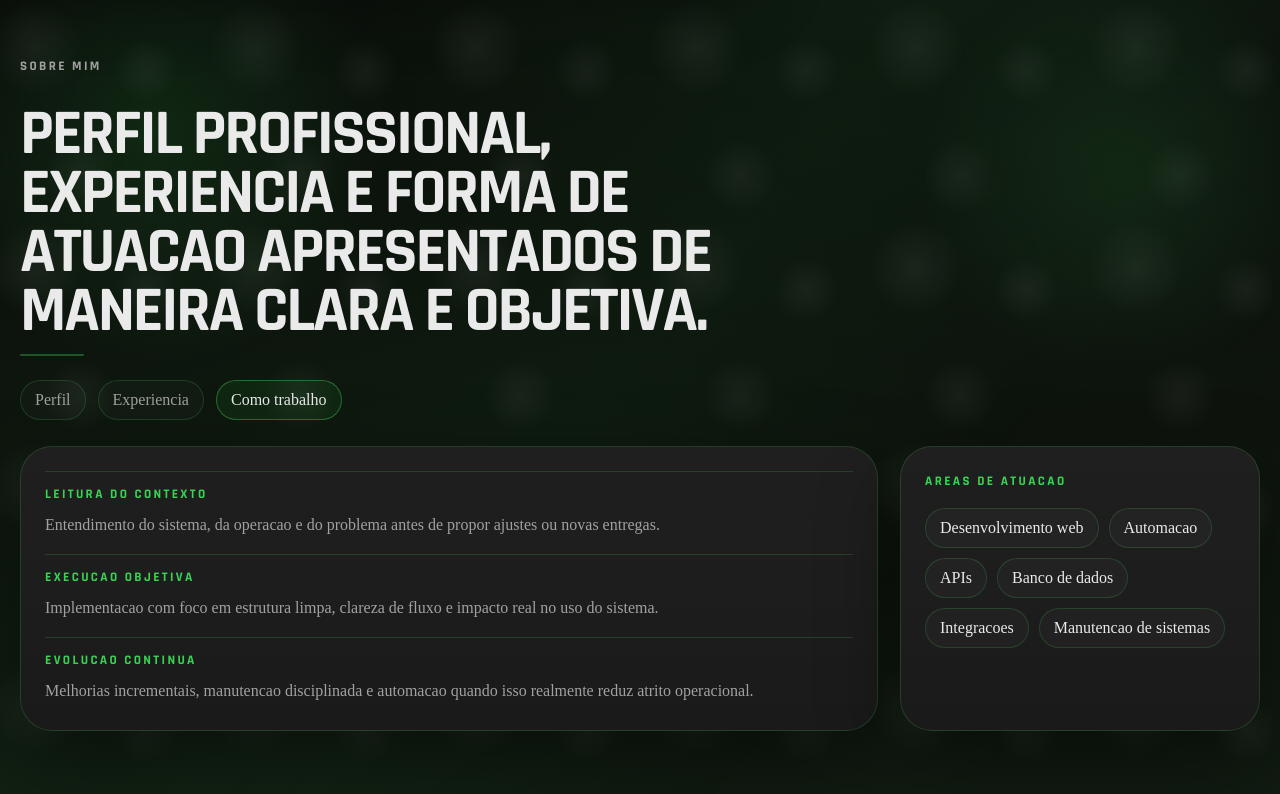
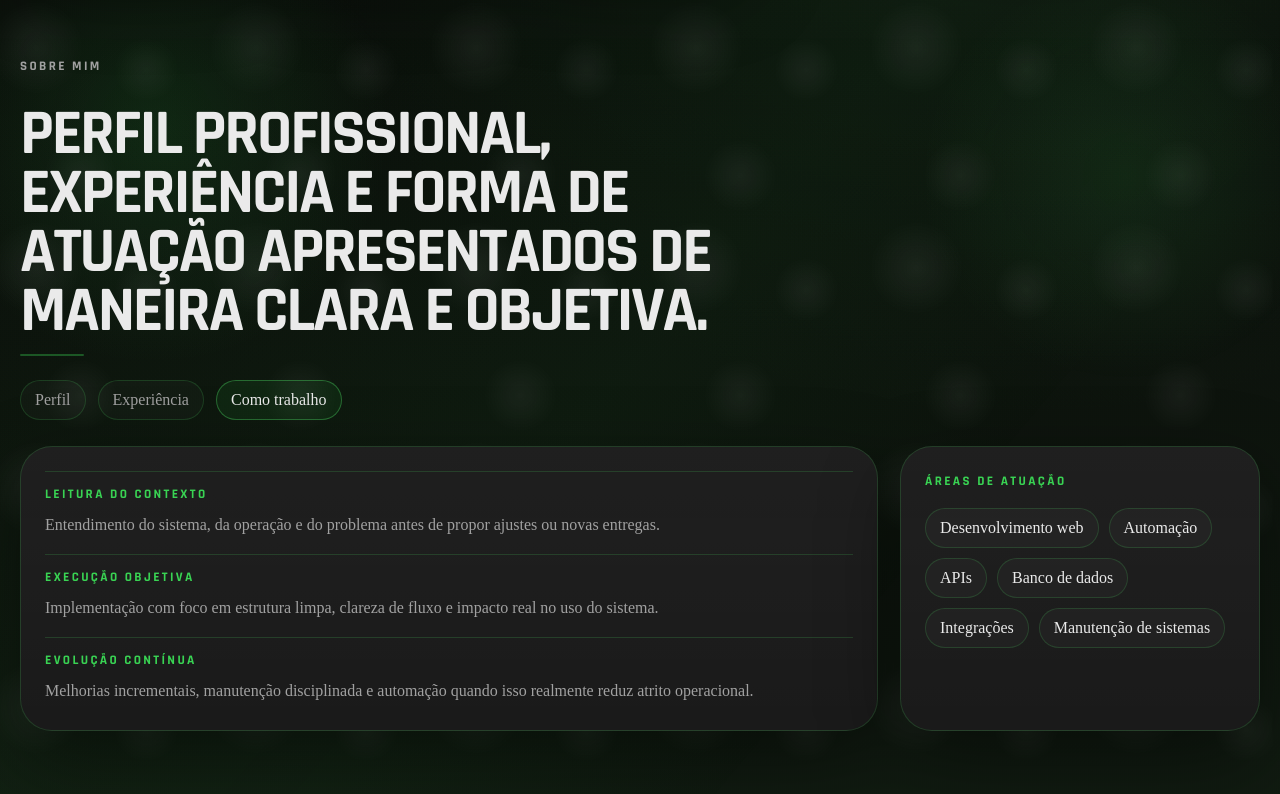
Before and after one commit to eliasdevmind/eliasdevweb, a React (Create React App) app: page / in a window 1280 px wide. Both pictures are taken after a click on the tab "Como trabalho". Shown: the part 1303-2097 px from the top of the page. Built offline with nearby package versions, Linux system fonts and the light colour scheme; the HTML template or start-up script is replaced by a standard one.

Commit message:
ajuste de portugues e correções

```diff
--- a/src/components/AboutSection.js
+++ b/src/components/AboutSection.js
@@ -7,10 +7,10 @@ function AboutSection({ aboutPoints, coreAreas, workExperience }) {
     <section className="about-section" id="about">
       <div className="section-heading narrow">
         <p className="eyebrow">Sobre mim</p>
-        <h2>Perfil profissional, experiencia e forma de atuacao apresentados de maneira clara e objetiva.</h2>
+        <h2>Perfil profissional, experiência e forma de atuação apresentados de maneira clara e objetiva.</h2>
       </div>
 
-      <div className="tab-bar about-tab-bar" role="tablist" aria-label="Informacoes sobre Elias">
+      <div className="tab-bar about-tab-bar" role="tablist" aria-label="Informações sobre Elias">
         <button
           className={`tab-pill${activeTab === 'perfil' ? ' is-active' : ''}`}
           type="button"
@@ -27,7 +27,7 @@ function AboutSection({ aboutPoints, coreAreas, workExperience }) {
           aria-selected={activeTab === 'experiencia'}
           onClick={() => setActiveTab('experiencia')}
         >
-          Experiencia
+          Experiência
         </button>
         <button
           className={`tab-pill${activeTab === 'atuacao' ? ' is-active' : ''}`}
@@ -62,22 +62,22 @@ function AboutSection({ aboutPoints, coreAreas, workExperience }) {
             <div className="about-method-list">
               <div className="about-method-item">
                 <span className="panel-label">Leitura do contexto</span>
-                <p>Entendimento do sistema, da operacao e do problema antes de propor ajustes ou novas entregas.</p>
+                <p>Entendimento do sistema, da operação e do problema antes de propor ajustes ou novas entregas.</p>
               </div>
               <div className="about-method-item">
-                <span className="panel-label">Execucao objetiva</span>
-                <p>Implementacao com foco em estrutura limpa, clareza de fluxo e impacto real no uso do sistema.</p>
+                <span className="panel-label">Execução objetiva</span>
+                <p>Implementação com foco em estrutura limpa, clareza de fluxo e impacto real no uso do sistema.</p>
               </div>
               <div className="about-method-item">
-                <span className="panel-label">Evolucao continua</span>
-                <p>Melhorias incrementais, manutencao disciplinada e automacao quando isso realmente reduz atrito operacional.</p>
+                <span className="panel-label">Evolução contínua</span>
+                <p>Melhorias incrementais, manutenção disciplinada e automação quando isso realmente reduz atrito operacional.</p>
               </div>
             </div>
           ) : null}
         </article>
 
         <aside className="surface-card about-sidecard">
-          <span className="panel-label">Areas de atuacao</span>
+          <span className="panel-label">Áreas de atuação</span>
           <div className="about-keypoints">
             {coreAreas.map((item) => (
               <span key={item}>{item}</span>
--- a/src/components/BootSequence.js
+++ b/src/components/BootSequence.js
@@ -3,7 +3,7 @@ function BootSequence({ isBooting, onSkip }) {
     <div className={`boot-sequence${isBooting ? ' is-active' : ''}`} aria-hidden={!isBooting}>
       <div className="boot-panel">
         <span className="boot-label">Portfolio system</span>
-        <strong>Inicializando interface estrategica...</strong>
+        <strong>Inicializando interface estratégica...</strong>
         <div className="boot-progress">
           <span className="boot-bar" />
         </div>
--- a/src/components/ContactSection.js
+++ b/src/components/ContactSection.js
@@ -3,10 +3,10 @@ function ContactSection() {
     <section className="contact-section" id="contact">
       <div className="contact-copy">
         <p className="eyebrow">Contato</p>
-        <h2>Projetos, melhorias de produto e solucoes web com mais identidade.</h2>
+        <h2>Projetos, melhorias de produto e soluções web com mais identidade.</h2>
         <p className="contact-text">
-          Se voce procura alguem para desenvolver, ajustar, integrar ou
-          automatizar com visual forte e execucao organizada, este portfolio foi
+          Se você procura alguém para desenvolver, ajustar, integrar ou
+          automatizar com visual forte e execução organizada, este portfólio foi
           feito para abrir essa conversa.
         </p>
       </div>
--- a/src/components/Header.js
+++ b/src/components/Header.js
@@ -6,7 +6,7 @@ function Header() {
         <span className="brandmark-name">Elias Araujo</span>
       </a>
 
-      <nav className="topnav" aria-label="Navegacao principal">
+      <nav className="topnav" aria-label="Navegação principal">
         <a href="#about">Sobre</a>
         <a href="#stack">Stack</a>
         <a href="#projects">Projetos</a>
@@ -16,7 +16,7 @@ function Header() {
 
       <div className="status-chip">
         <span className="status-led" />
-        <span>Disponivel para projetos</span>
+        <span>Disponível para projetos</span>
       </div>
     </header>
   );
--- a/src/components/HeroSection.js
+++ b/src/components/HeroSection.js
@@ -3,18 +3,18 @@ function HeroSection({ heroMetrics }) {
     <section className="hero-section" id="home">
       <div className="hero-copy">
         <div className="hero-intro-line">
-          <p className="eyebrow">Desenvolvimento web, sistemas, banco de dados e automacao</p>
-          <span className="hero-intro-chip">Disponivel para projetos e oportunidades</span>
+          <p className="eyebrow">Desenvolvimento web, sistemas, banco de dados e automação</p>
+          <span className="hero-intro-chip">Disponível para projetos e oportunidades</span>
         </div>
-        <h1>Desenvolvimento de solucoes web com clareza tecnica e foco em resultado.</h1>
+        <h1>Desenvolvimento de soluções web com clareza técnica e foco em resultado.</h1>
         <p className="hero-role">
-          Atuacao em desenvolvimento web, manutencao de sistemas, banco de dados,
-          integracoes e automacao de processos.
+          Atuação em desenvolvimento web, manutenção de sistemas, banco de dados,
+          integrações e automação de processos.
         </p>
         <p className="hero-text">
-          Portfolio profissional voltado a apresentar experiencia pratica,
+          Portfólio profissional voltado a apresentar experiência prática,
           projetos desenvolvidos e a capacidade de transformar demandas reais em
-          solucoes funcionais e bem estruturadas.
+          soluções funcionais e bem estruturadas.
         </p>
 
         <div className="hero-actions">
@@ -53,18 +53,18 @@ function HeroSection({ heroMetrics }) {
 
         <div className="surface-card hero-proof-card">
           <span className="panel-label">Resumo profissional</span>
-          <div className="hero-proof-list" aria-label="Resumo tecnico">
+          <div className="hero-proof-list" aria-label="Resumo técnico">
             <div>
-              <span>Experiencia tecnica</span>
-              <strong>Desenvolvimento de modulos, APIs, SQL, ETL e manutencao de sistemas</strong>
+              <span>Experiência técnica</span>
+              <strong>Desenvolvimento de módulos, APIs, SQL, ETL e manutenção de sistemas</strong>
             </div>
             <div>
-              <span>Areas de atuacao</span>
-              <strong>Projetos web, automacao de processos e integracao entre sistemas</strong>
+              <span>Áreas de atuação</span>
+              <strong>Projetos web, automação de processos e integração entre sistemas</strong>
             </div>
             <div>
-              <span>Direcao de trabalho</span>
-              <strong>Organizacao tecnica, clareza estrutural e entrega funcional</strong>
+              <span>Direção de trabalho</span>
+              <strong>Organização técnica, clareza estrutural e entrega funcional</strong>
             </div>
           </div>
         </div>
--- a/src/components/SystemsSection.js
+++ b/src/components/SystemsSection.js
@@ -2,8 +2,8 @@ function SystemsSection({ differentials, stackItems }) {
   return (
     <section className="systems-section" id="experience">
       <div className="section-heading narrow">
-        <p className="eyebrow">Experiencia / Diferenciais</p>
-        <h2>Base tecnica com disciplina operacional e evolucao continua.</h2>
+        <p className="eyebrow">Experiência / Diferenciais</p>
+        <h2>Base técnica com disciplina operacional e evolução contínua.</h2>
       </div>
 
       <div className="experience-layout">
@@ -20,8 +20,8 @@ function SystemsSection({ differentials, stackItems }) {
         <aside className="surface-card experience-sidecard">
           <span className="panel-label">Execution deck</span>
           <p>
-            Atuacao voltada a manutencao de sistemas, criacao de modulos, APIs,
-            SQL, ETL, integracoes e automacoes com leitura clara do contexto.
+            Atuação voltada à manutenção de sistemas, criação de módulos, APIs,
+            SQL, ETL, integrações e automações com leitura clara do contexto.
           </p>
           <div className="hero-stackline">
             {stackItems.map((item) => (
--- a/src/data/portfolioData.js
+++ b/src/data/portfolioData.js
@@ -1,51 +1,51 @@
-export const categories = ['Todos', 'Web', 'Automacao', 'Sistemas'];
+export const categories = ['Todos', 'Web', 'Automação', 'Sistemas'];
 
 export const heroMetrics = [
-  { label: 'Foco', value: 'Web, automacao e sistemas' },
+  { label: 'Foco', value: 'Web, automação e sistemas' },
   { label: 'Base', value: 'React, Node.js, Python, SQL, PHP' },
-  { label: 'Direcao', value: 'Clareza, disciplina e entrega' },
+  { label: 'Direção', value: 'Clareza, disciplina e entrega' },
 ];
 
 export const aboutPoints = [
-  'Profissional com atuacao voltada a desenvolvimento web, manutencao de sistemas e construcao de solucoes com foco em clareza tecnica, usabilidade e evolucao continua.',
-  'Possui experiencia pratica com PHP, Python, SQL, APIs, ETL e integracoes, incluindo criacao de modulos, manutencao de sistemas legados e automacao de processos.',
-  'Na atuacao como assistente de TI, desenvolveu rotina consistente em banco de dados, consultas SQL, relatorios em Excel e Power BI e apoio a operacao por meio de automacoes e leitura de indicadores.',
-  'Tambem realiza trabalhos como freelancer de programacao, entregando projetos sob demanda com foco em organizacao, estabilidade e resultado funcional.',
+  'Profissional com atuação voltada a desenvolvimento web, manutenção de sistemas e construção de soluções com foco em clareza técnica, usabilidade e evolução contínua.',
+  'Possui experiência prática com PHP, Python, SQL, APIs, ETL e integrações, incluindo criação de módulos, manutenção de sistemas legados e automação de processos.',
+  'Na atuação como assistente de TI, desenvolveu rotina consistente em banco de dados, consultas SQL, relatórios em Excel e Power BI e apoio à operação por meio de automações e leitura de indicadores.',
+  'Também realiza trabalhos como freelancer de programação, entregando projetos sob demanda com foco em organização, estabilidade e resultado funcional.',
 ];
 
 export const coreAreas = [
   'Desenvolvimento web',
-  'Automacao',
+  'Automação',
   'APIs',
   'Banco de dados',
-  'Integracoes',
-  'Manutencao de sistemas',
+  'Integrações',
+  'Manutenção de sistemas',
 ];
 
 export const workExperience = [
   {
     id: 'instituto-azimuth',
     period: 'Instituto Azimuth',
-    title: 'Estagio em desenvolvimento',
-    text: 'Atuacao em desenvolvimento com criacao de modulos, manutencao de sistemas legados em PHP, desenvolvimento de APIs, scripts SQL, processos de ETL e integracoes com sistemas externos.',
+    title: 'Estágio em desenvolvimento',
+    text: 'Atuação em desenvolvimento com criação de módulos, manutenção de sistemas legados em PHP, desenvolvimento de APIs, scripts SQL, processos de ETL e integrações com sistemas externos.',
   },
   {
     id: 'assistente-ti',
     period: 'Assistente de TI',
-    title: 'Banco de dados, relatorios e automacao de processos',
-    text: 'Atuacao com ERP, consultas SQL, controle e leitura de dados, elaboracao de relatorios em Excel e Power BI e automacoes voltadas ao suporte da rotina operacional e acompanhamento de indicadores.',
+    title: 'Banco de dados, relatórios e automação de processos',
+    text: 'Atuação com ERP, consultas SQL, controle e leitura de dados, elaboração de relatórios em Excel e Power BI e automações voltadas ao suporte da rotina operacional e acompanhamento de indicadores.',
   },
   {
     id: 'freelancer-dev',
     period: 'Freelancer',
-    title: 'Projetos de programacao e solucoes sob demanda',
-    text: 'Desenvolvimento de projetos web, APIs, automacoes e ajustes em sistemas com foco em atender demandas reais de produto, operacao e negocio com clareza e objetividade.',
+    title: 'Projetos de programação e soluções sob demanda',
+    text: 'Desenvolvimento de projetos web, APIs, automações e ajustes em sistemas com foco em atender demandas reais de produto, operação e negócio com clareza e objetividade.',
   },
   {
     id: 'backend-structure',
-    period: 'Base tecnica',
-    title: 'Desenvolvimento com foco em sistemas e integracoes',
-    text: 'Base tecnica em logica de negocio, APIs, banco de dados, integracoes e evolucao de sistemas, com foco em estabilidade, clareza estrutural e valor pratico.',
+    period: 'Base técnica',
+    title: 'Desenvolvimento com foco em sistemas e integrações',
+    text: 'Base técnica em lógica de negócio, APIs, banco de dados, integrações e evolução de sistemas, com foco em estabilidade, clareza estrutural e valor prático.',
   },
 ];
 
@@ -57,13 +57,13 @@ export const stackGroups = [
   },
   {
     title: 'Back-end',
-    note: 'APIs, regras de negocio, autenticacao, modulos internos e sustentacao de operacao.',
+    note: 'APIs, regras de negócio, autenticação, módulos internos e sustentação de operação.',
     items: ['Node.js', 'PHP', 'Laravel', 'REST APIs', 'SQL'],
   },
   {
-    title: 'Automacao & Dados',
-    note: 'Processos repetitivos, ETL, integracoes e fluxos para ganhar previsibilidade.',
-    items: ['Python', 'ETL', 'Integracoes', 'Automacao', 'IA aplicada'],
+    title: 'Automação & Dados',
+    note: 'Processos repetitivos, ETL, integrações e fluxos para ganhar previsibilidade.',
+    items: ['Python', 'ETL', 'Integrações', 'Automação', 'IA aplicada'],
   },
 ];
 
@@ -76,28 +76,28 @@ export const projects = [
     year: '2026',
     role: 'Full stack com checkout e painel administrativo',
     summary:
-      'Desenvolvimento de uma plataforma de e-commerce com catalogo, autenticacao, painel administrativo e fluxo de checkout integrado.',
+      'Desenvolvimento de uma plataforma de e-commerce com catálogo, autenticação, painel administrativo e fluxo de checkout integrado.',
     problem:
-      'A operacao demandava a centralizacao do catalogo, da gestao de produtos e da jornada de compra em um fluxo unico e consistente.',
+      'A operação demandava a centralização do catálogo, da gestão de produtos e da jornada de compra em um fluxo único e consistente.',
     result:
-      'Foi estruturada uma base full stack com navegacao de compra, autenticacao e organizacao administrativa da operacao.',
+      'Foi estruturada uma base full stack com navegação de compra, autenticação e organização administrativa da operação.',
     impact:
-      'A solucao consolida a operacao comercial em uma unica estrutura, favorecendo manutencao, escalabilidade e clareza de processo.',
+      'A solução consolida a operação comercial em uma única estrutura, favorecendo manutenção, escalabilidade e clareza de processo.',
     status: 'Estrutura validada',
-    scope: 'Catalogo, autenticacao, checkout e area administrativa',
+    scope: 'Catálogo, autenticação, checkout e área administrativa',
     verification: [
       'Fluxo principal de compra definido de ponta a ponta',
-      'Separacao entre interface, API e camada de dados',
-      'Estrutura pronta para integracao com pagamento real',
+      'Separação entre interface, API e camada de dados',
+      'Estrutura pronta para integração com pagamento real',
     ],
     stack: ['Vue.js', 'Node.js', 'MySQL', 'JWT', 'Express', 'Mercado Pago'],
     mock: {
       eyebrow: 'checkout + admin',
       title: 'commerce-suite',
       accent: 'commerce',
-      metrics: ['Catalogo', 'Auth', 'Pagamento'],
+      metrics: ['Catálogo', 'Auth', 'Pagamento'],
       panels: [
-        { label: 'Vitrine', value: '12 colecoes' },
+        { label: 'Vitrine', value: '12 coleções' },
         { label: 'Pedidos', value: 'tempo real' },
         { label: 'Painel', value: 'estoque + upload' },
       ],
@@ -115,19 +115,19 @@ export const projects = [
     id: 'pc-rik-mory',
     number: '02',
     title: 'PC-RIK---MORY',
-    category: 'Automacao',
+    category: 'Automação',
     year: '2025',
-    role: 'Aplicacao desktop com integracao de API',
+    role: 'Aplicação desktop com integração de API',
     summary:
-      'Desenvolvimento de aplicacao desktop em PySide6 com listagem paginada, tela de detalhes e consumo estruturado de API externa.',
+      'Desenvolvimento de aplicação desktop em PySide6 com listagem paginada, tela de detalhes e consumo estruturado de API externa.',
     problem:
-      'Havia a necessidade de oferecer uma experiencia local fluida para consulta de dados externos, sem comprometer a navegacao.',
+      'Havia a necessidade de oferecer uma experiência local fluida para consulta de dados externos, sem comprometer a navegação.',
     result:
-      'Foi entregue uma interface desktop com carregamento estruturado e separacao clara entre listagem e detalhamento.',
+      'Foi entregue uma interface desktop com carregamento estruturado e separação clara entre listagem e detalhamento.',
     impact:
-      'O resultado e uma aplicacao mais estavel para uso recorrente, com melhor experiencia de consulta e leitura de informacoes.',
+      'O resultado é uma aplicação mais estável para uso recorrente, com melhor experiência de consulta e leitura de informações.',
     status: 'Interface validada',
-    scope: 'Interface desktop, consumo de API e fluxo de navegacao',
+    scope: 'Interface desktop, consumo de API e fluxo de navegação',
     verification: [
       'Listagem e detalhamento separados em telas bem definidas',
       'Interface responsiva no contexto desktop',
@@ -142,7 +142,7 @@ export const projects = [
       panels: [
         { label: 'Grid', value: 'paginado' },
         { label: 'Painel', value: 'rich detail' },
-        { label: 'Carga', value: 'nao bloqueante' },
+        { label: 'Carga', value: 'não bloqueante' },
       ],
     },
     links: [
@@ -157,57 +157,57 @@ export const projects = [
   {
     id: 'internal-automation',
     number: '03',
-    title: 'Rotinas Internas e Automacao',
+    title: 'Rotinas Internas e Automação',
     category: 'Sistemas',
     year: '2026',
-    role: 'Automacao operacional com integracao de dados',
+    role: 'Automação operacional com integração de dados',
     summary:
-      'Desenvolvimento de rotinas para reduzir tarefas manuais, integrar dados e ampliar a previsibilidade de operacoes internas.',
+      'Desenvolvimento de rotinas para reduzir tarefas manuais, integrar dados e ampliar a previsibilidade de operações internas.',
     problem:
-      'A operacao dependia de execucao manual recorrente, com retrabalho e baixa previsibilidade entre as etapas do processo.',
+      'A operação dependia de execução manual recorrente, com retrabalho e baixa previsibilidade entre as etapas do processo.',
     result:
-      'Foram estruturadas automacoes e rotinas tecnicas para organizar fluxos, padronizar dados e reduzir a dependencia de execucao manual.',
+      'Foram estruturadas automações e rotinas técnicas para organizar fluxos, padronizar dados e reduzir a dependência de execução manual.',
     impact:
-      'O principal ganho esta na consistencia operacional, com menos repeticao manual e maior controle sobre os processos.',
+      'O principal ganho está na consistência operacional, com menos repetição manual e maior controle sobre os processos.',
     status: 'Processo validado',
-    scope: 'Automacao de rotinas, integracoes e tratamento de dados',
+    scope: 'Automação de rotinas, integrações e tratamento de dados',
     verification: [
-      'Fluxos repetitivos convertidos em rotina tecnica',
-      'Integracoes desenhadas para reduzir retrabalho',
-      'Estrutura voltada a previsibilidade e controle operacional',
+      'Fluxos repetitivos convertidos em rotina técnica',
+      'Integrações desenhadas para reduzir retrabalho',
+      'Estrutura voltada à previsibilidade e controle operacional',
     ],
-    stack: ['Python', 'SQL', 'ETL', 'Integracoes', 'APIs', 'Automacao'],
+    stack: ['Python', 'SQL', 'ETL', 'Integrações', 'APIs', 'Automação'],
     mock: {
       eyebrow: 'ops engine',
       title: 'internal-flow',
       accent: 'systems',
-      metrics: ['ETL', 'Integracoes', 'Alertas'],
+      metrics: ['ETL', 'Integrações', 'Alertas'],
       panels: [
         { label: 'Filas', value: 'job orchestration' },
-        { label: 'Dados', value: 'normalizacao' },
-        { label: 'Saida', value: 'controle operacional' },
+        { label: 'Dados', value: 'normalização' },
+        { label: 'Saída', value: 'controle operacional' },
       ],
     },
     links: [],
-    badge: 'Operacao e dados',
+    badge: 'Operação e dados',
   },
 ];
 
 export const differentials = [
   {
     index: '01',
-    title: 'Manutencao e evolucao de sistemas',
-    text: 'Leitura de base existente, ajuste de modulos, correcoes pontuais e melhoria progressiva sem perder estabilidade.',
+    title: 'Manutenção e evolução de sistemas',
+    text: 'Leitura de base existente, ajuste de módulos, correções pontuais e melhoria progressiva sem perder estabilidade.',
   },
   {
     index: '02',
-    title: 'APIs, SQL e integracoes',
-    text: 'Construcao e manutencao de regras de negocio, consultas, integracoes entre sistemas e estrutura de dados confiavel.',
+    title: 'APIs, SQL e integrações',
+    text: 'Construção e manutenção de regras de negócio, consultas, integrações entre sistemas e estrutura de dados confiável.',
   },
   {
     index: '03',
-    title: 'Automacao com disciplina operacional',
-    text: 'Automacoes para reduzir repeticao, organizar fluxo de trabalho e ampliar produtividade com criterio tecnico.',
+    title: 'Automação com disciplina operacional',
+    text: 'Automações para reduzir repetição, organizar fluxo de trabalho e ampliar produtividade com critério técnico.',
   },
 ];
 
@@ -221,5 +221,5 @@ export const stackItems = [
   'PHP',
   'Laravel',
   'APIs',
-  'Automacao',
+  'Automação',
 ];
```
Also changed, not shown: public/index.html (+4 -4 lines), src/components/ProjectsSection.js (+8 -8 lines).
